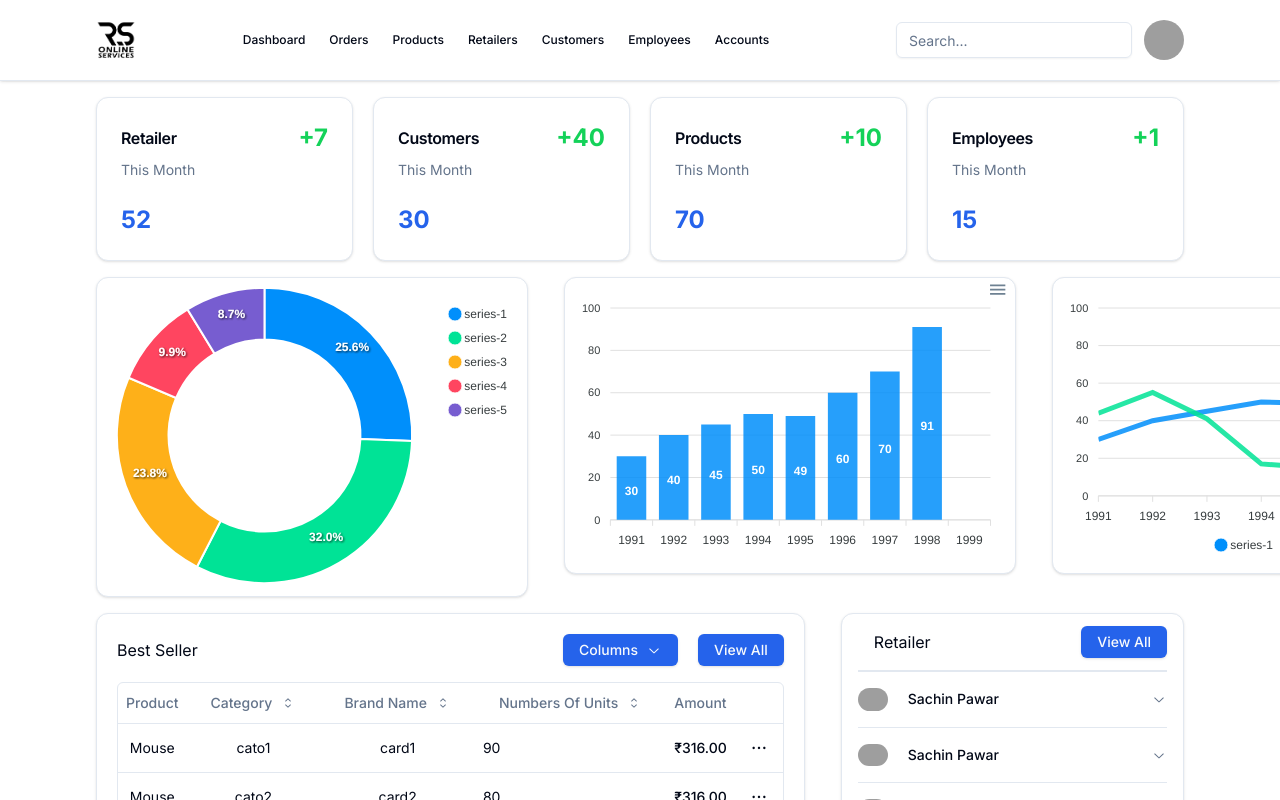
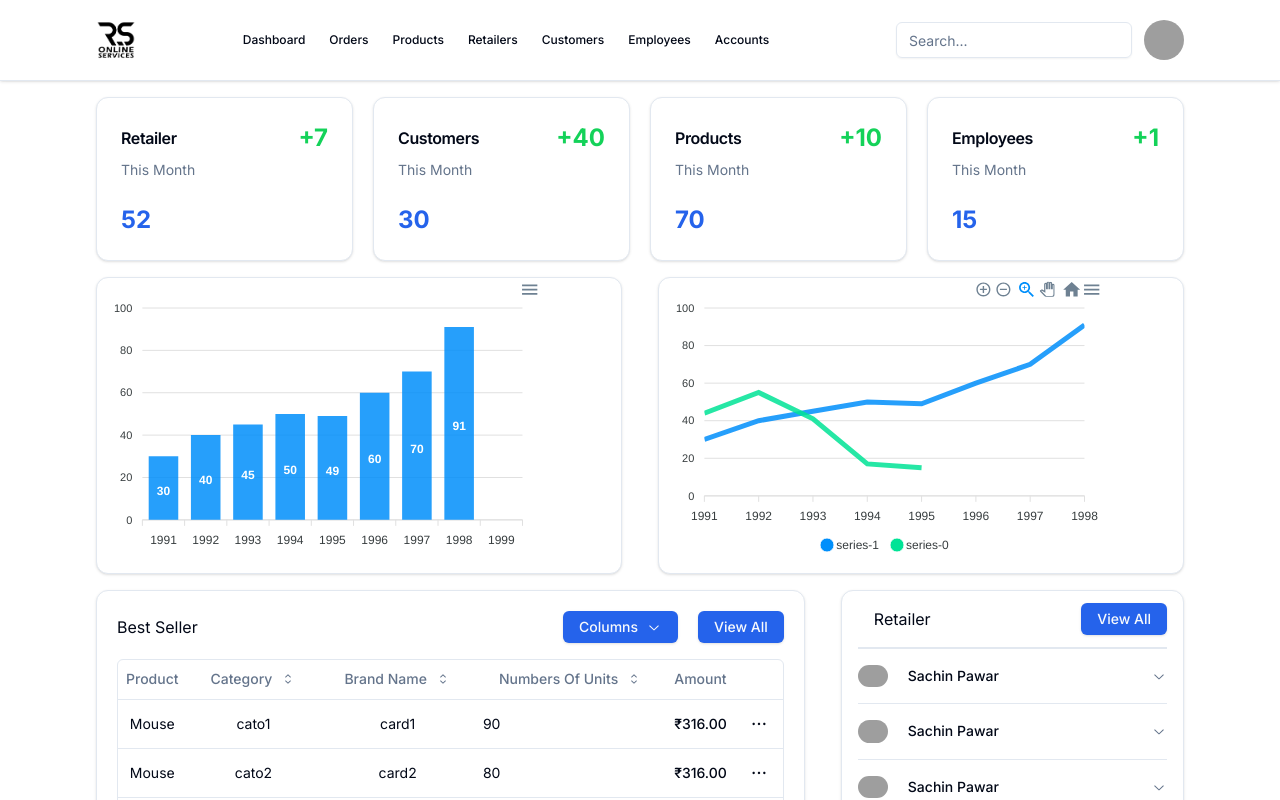
Before and after one commit to codefast-in/RS-OnLine-Admin, a Next.js app: page /admin in a window 1280 px wide. Shown: the top 800 px of the page. Built offline with nearby package versions, Linux system fonts and the light colour scheme; grey boxes are pictures that could not be loaded.

Commit message:
Update page.tsx

```diff
--- a/src/app/admin/page.tsx
+++ b/src/app/admin/page.tsx
@@ -48,7 +48,7 @@ export default function Home() {
 
 
       <div className="flex flex-row justify-between items-start  w-[85%] mt-4 gap-9">
-        <Pai_Chart />
+        {/* <Pai_Chart /> */}
         <Dchart />
         <Line_Chart />
       </div>
```
